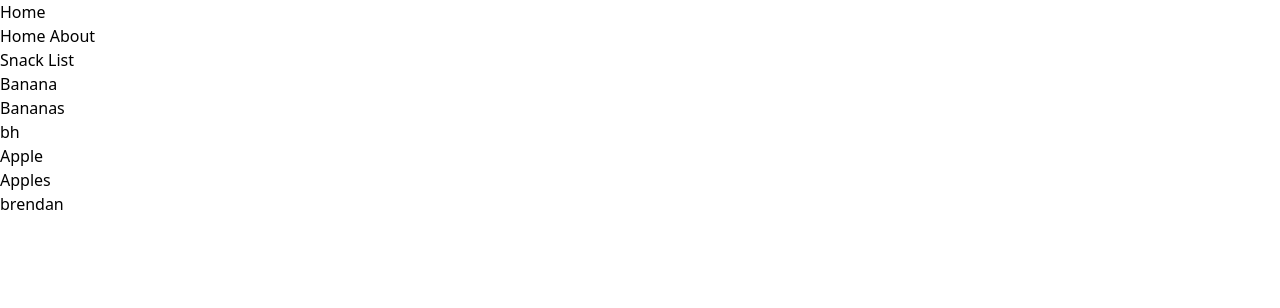
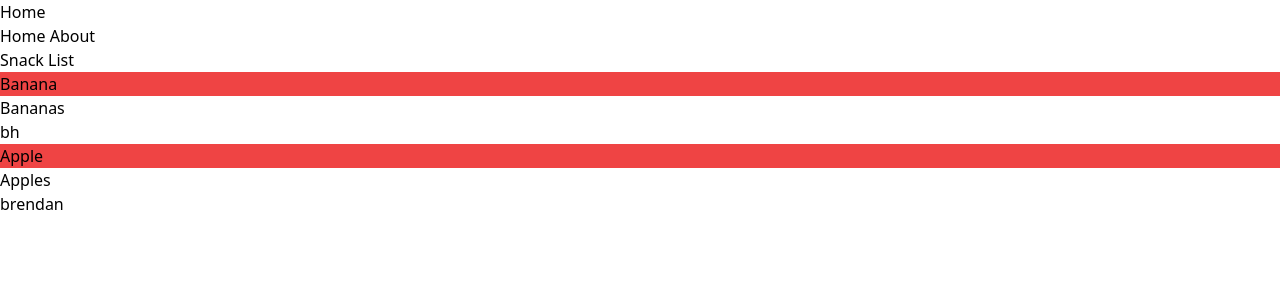
Before and after one commit to brendanhuddleston18/django-snacks2, a Django app: page / in a window 1280 px wide. Shown: the top 308 px of the page. Run offline with Django 5.2, Linux system fonts and the light colour scheme; data comes from the database, SQL or seed files in the repository; style sheets or scripts are compiled from the project's sources; some libraries are stand-ins or nearby versions.

Commit message:
updated snack_list

```diff
--- a/templates/snack_list.html
+++ b/templates/snack_list.html
@@ -10,7 +10,7 @@
 {% for snack in object_list %}
 
     <ul>
-        <p>
+        <p class="bg-red-500">
             {{snack.name}}
         </p>
         <p>
```
